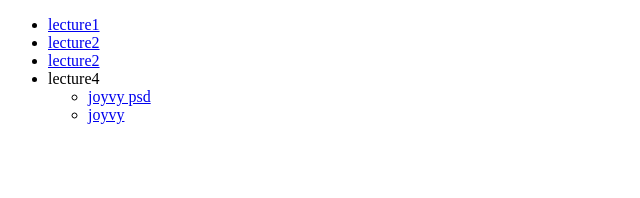
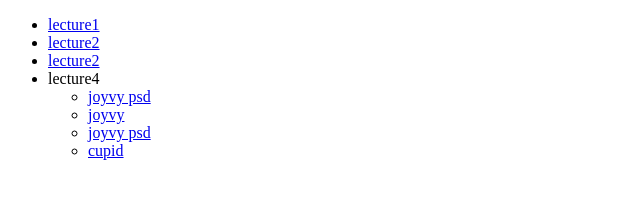
Before and after one commit to mandelbroo/WebUIcourse, a plain HTML site: page index.html in a window 1280 px wide. Shown: the whole page, without its empty margins (0-640 px from the left). Drawn offline with Linux system fonts and the light colour scheme.

Commit message:
update main index page

```diff
--- a/index.html
+++ b/index.html
@@ -13,6 +13,8 @@
         <ul>
           <li><a href="https://www.dropbox.com/s/4kljf025vrecbct/Landing-Ok.psd?dl=0" target="_blank">joyvy psd</a></li>
           <li><a href="lecture4/joyvy/index.html">joyvy</a></li>
+          <li><a href="https://www.dropbox.com/s/ksfemlza44vllv9/coding_testtask.psd?dl=0" target="_blank">joyvy psd</a></li>
+          <li><a href="lecture4/joyvy/index.html">cupid</a></li>
         </ul>
       </li>
     </ul>
```
